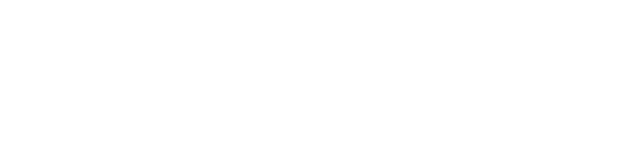
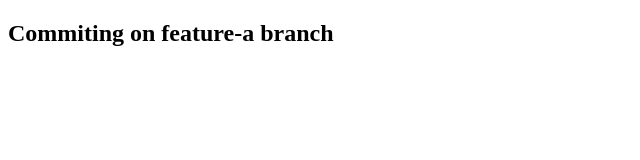
Before and after one commit to jv0110/git-test, a plain HTML site: page index.html in a window 1280 px wide. Shown: the whole page, without its empty margins (0-640 px from the left). Drawn offline with Linux system fonts and the light colour scheme.

Commit message:
adding h2 to index.js

```diff
--- a/index.html
+++ b/index.html
@@ -7,6 +7,6 @@
     <title>Document</title>
   </head>
   <body>
-
+    <h2>Commiting on feature-a branch</h2>
   </body>
 </html>
```
